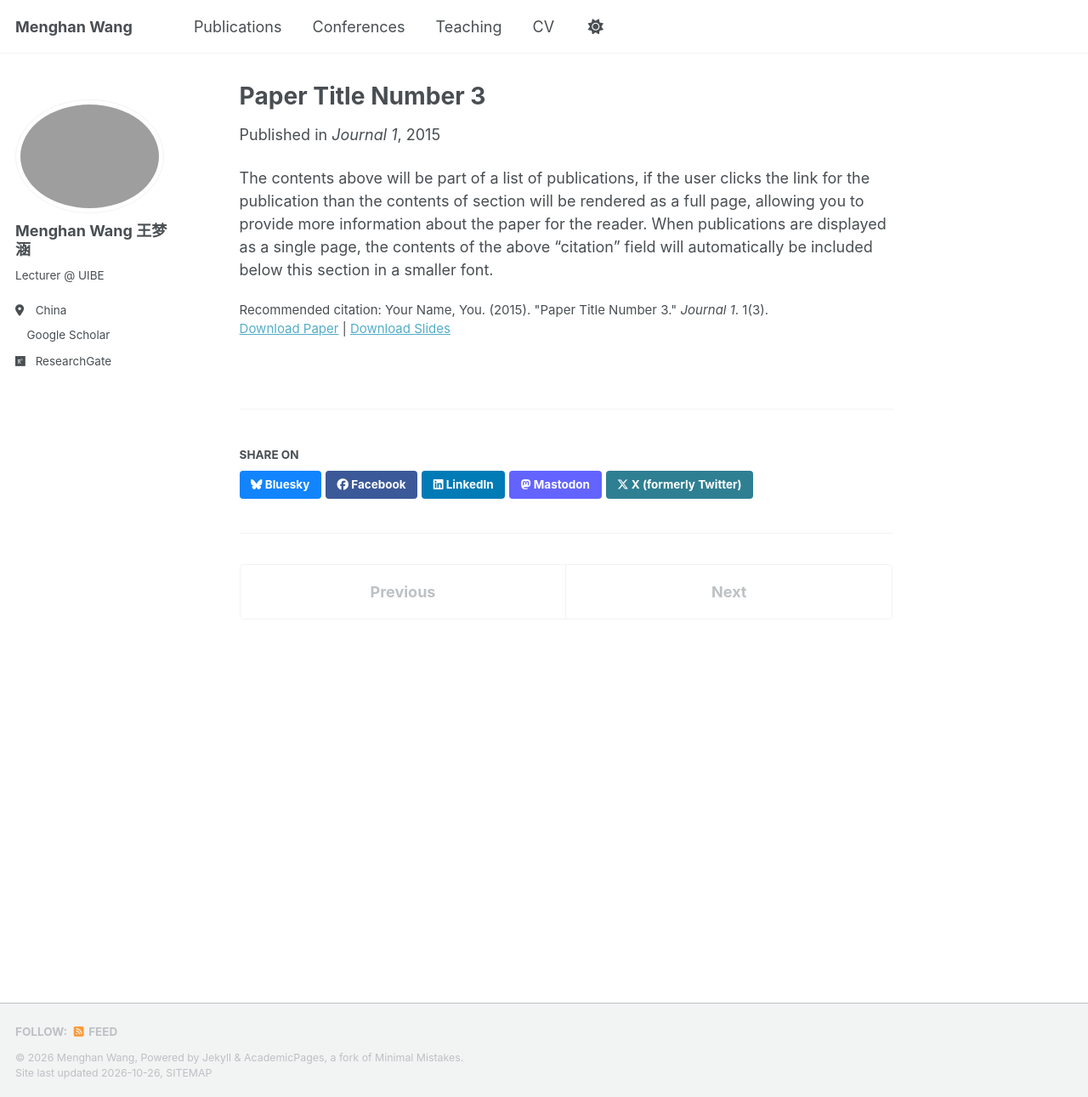
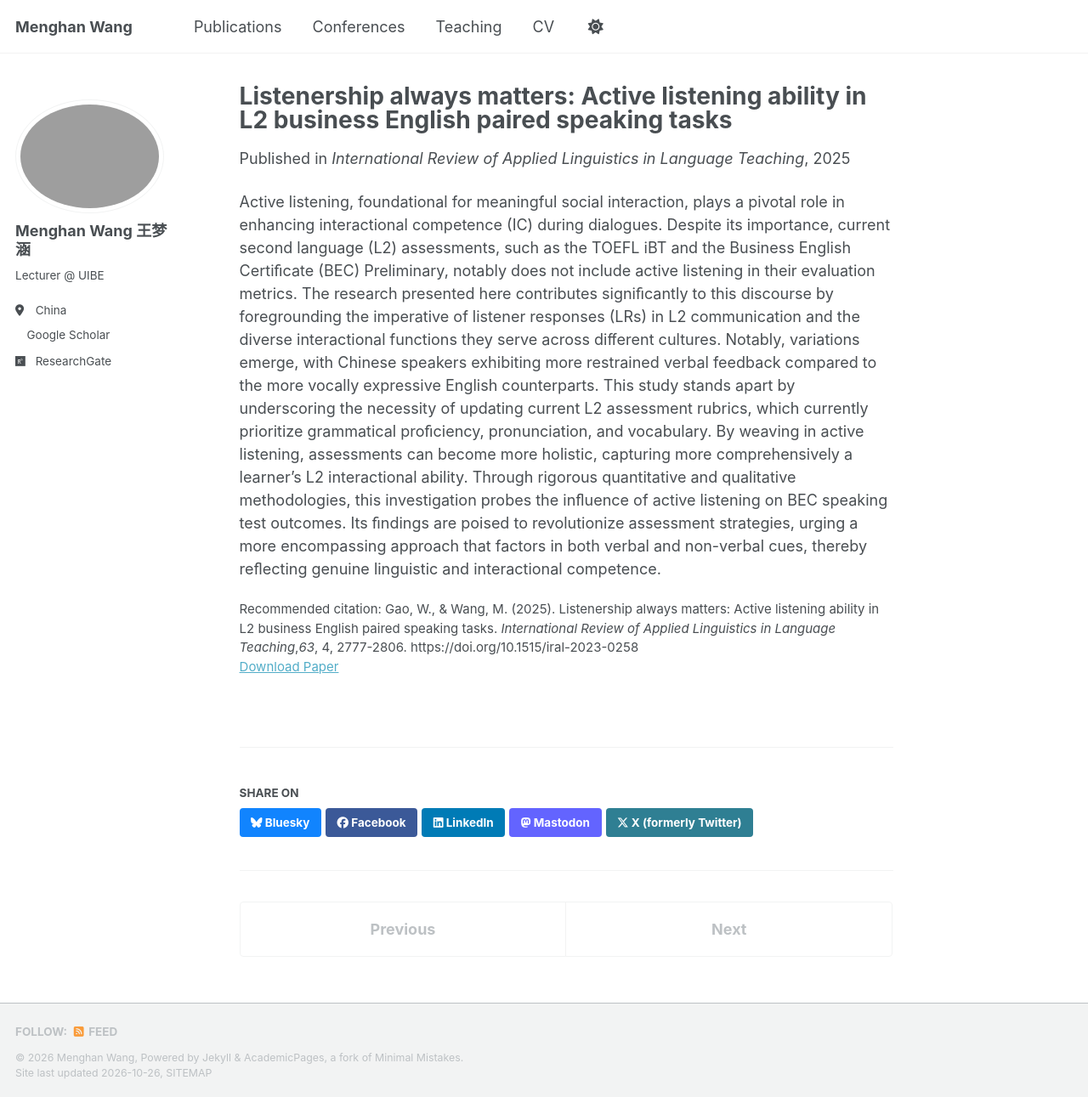
Before and after one commit to menghan120/menghan.github.io, a Jekyll site: the page built from _publications/2015-10-01-paper-title-number-3.md, in a window 1280 px wide and 1291 px high. Shown: the whole window at 85% size. Built offline with Jekyll 4.4.1, drawn with Linux system fonts in a browser that asks for light colours; a script bundle is joined from its source files by our own code; a style sheet for code colours, icons or effects is not loaded.

Commit message:
Revise publication details for Paper Title Number 3
Updated the title, excerpt, date, venue, URLs, and citation for the publication. Revised the content to emphasize the importance of active listening in L2 assessments.

```diff
--- a/_publications/2015-10-01-paper-title-number-3.md
+++ b/_publications/2015-10-01-paper-title-number-3.md
@@ -1,14 +1,14 @@
 ---
-title: "Paper Title Number 3"
+title: "Listenership always matters: Active listening ability in L2 business English paired speaking tasks"
 collection: publications
 category: manuscripts
 permalink: /publication/2015-10-01-paper-title-number-3
-excerpt: 'This paper is about the number 3. The number 4 is left for future work.'
-date: 2015-10-01
-venue: 'Journal 1'
-slidesurl: 'https://academicpages.github.io/files/slides3.pdf'
-paperurl: 'https://academicpages.github.io/files/paper3.pdf'
-citation: 'Your Name, You. (2015). &quot;Paper Title Number 3.&quot; <i>Journal 1</i>. 1(3).'
+excerpt: 'This study probes the inﬂuence of active listening on BEC speaking test outcomes.'
+date: 2025-11-25
+venue: 'International Review of Applied Linguistics in Language Teaching'
+slidesurl: #
+paperurl: 'https://menghan120.github.io/files/Zhao_et_al_2025.pdf'
+citation: 'Gao, W., & Wang, M. (2025). Listenership always matters: Active listening ability in L2 business English paired speaking tasks. <i>International Review of Applied Linguistics in Language Teaching</i>,<i>63</i>, 4, 2777-2806. https://doi.org/10.1515/iral-2023-0258'
 ---
 
-The contents above will be part of a list of publications, if the user clicks the link for the publication than the contents of section will be rendered as a full page, allowing you to provide more information about the paper for the reader. When publications are displayed as a single page, the contents of the above "citation" field will automatically be included below this section in a smaller font.
+Active listening, foundational for meaningful social interaction, plays a pivotal role in enhancing interactional competence (IC) during dialogues. Despite its importance, current second language (L2) assessments, such as the TOEFL iBT and the Business English Certiﬁcate (BEC) Preliminary, notably does not include active listening in their evaluation metrics. The research presented here contributes signiﬁcantly to this discourse by foregrounding the imperative of listener responses (LRs) in L2 communication and the diverse interactional functions they serve across diﬀerent cultures. Notably, variations emerge, with Chinese speakers exhibiting more restrained verbal feedback compared to the more vocally expressive English counterparts. This study stands apart by underscoring the necessity of updating current L2 assessment rubrics, which currently prioritize grammatical proﬁciency, pronunciation, and vocabulary. By weaving in active listening, assessments can become more holistic, capturing more comprehensively a learner’s L2 interactional ability. Through rigorous quantitative and qualitative methodologies, this investigation probes the inﬂuence of active listening on BEC speaking test outcomes. Its ﬁndings are poised to revolutionize assessment strategies, urging a more encompassing approach that factors in both verbal and non-verbal cues, thereby reﬂecting genuine linguistic and interactional competence.
```
